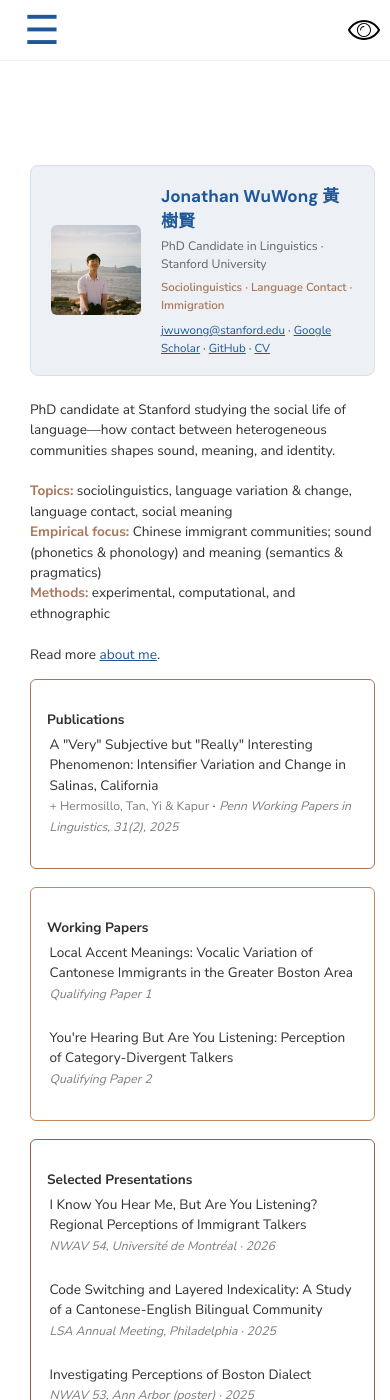
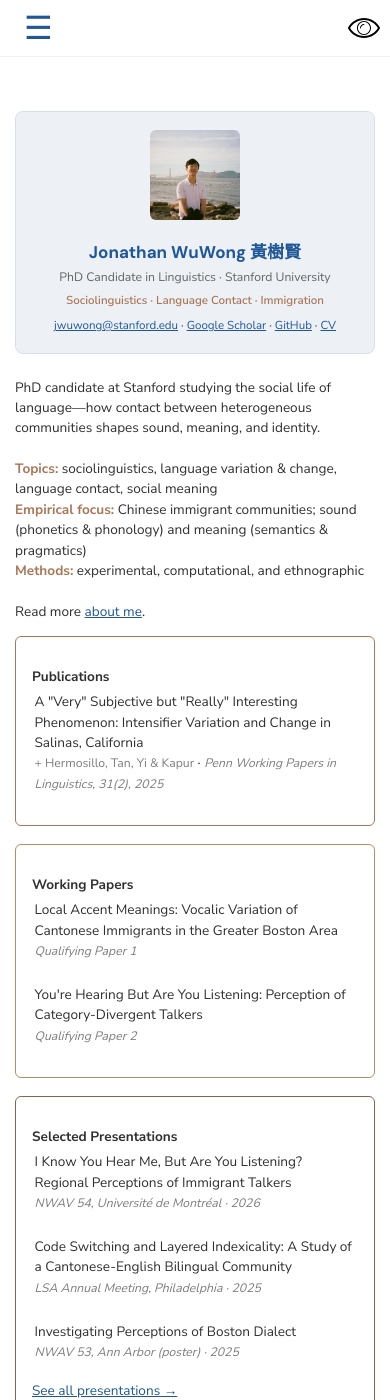
Before and after one commit to jwuwong/jwuwong.github.io, a Jekyll site: the page built from index.html, in a window 390 px wide and 1400 px high. Built offline with Jekyll 4.4.1, drawn with Linux system fonts in a browser that asks for light colours; some web fonts are replaced.

Commit message:
Clean layout, fix mobile top gap

```diff
--- a/_includes/header_mobile.html
+++ b/_includes/header_mobile.html
@@ -30,7 +30,6 @@
 
   <div class="grey-bar"></div>
 </div>
-<br><br>
 
 <script>
   function toggleMenu(btn) {
--- a/_sass/_layout.scss
+++ b/_sass/_layout.scss
@@ -40,7 +40,7 @@ time { color: #898989; margin: 0; }
 .container { max-width: $content-width; margin: 0 auto; }
 
 /* ============================================
-   TOP BAR (name left, toggle right)
+   TOP BAR (desktop: name left, toggle right)
    ============================================ */
 
 .topbar {
@@ -75,7 +75,7 @@ html.dark-mode .topbar-name { color: #7FA8D9; }
   align-items: flex-start;
   max-width: $content-width;
   margin: 0 auto;
-  padding-top: 54px;
+  padding-top: 54px;   /* clear the fixed desktop top bar */
 }
 
 .left-rail {
@@ -335,7 +335,7 @@ aside:not(.left-rail) {
    FOOTER
    ============================================ */
 
-footer { position: relative; bottom: 0; left: 0; text-align: center; padding: 200px; }
+footer { position: relative; bottom: 0; left: 0; text-align: center; padding: 40px 0; }
 
 /* ============================================
    MOBILE HAMBURGER MENU
@@ -345,7 +345,6 @@ footer { position: relative; bottom: 0; left: 0; text-align: center; padding: 20
   display: none; margin: 0; padding: 0;
   text-align: left; font-size: 1rem; font-family: inherit;
 }
-@media screen and (max-width: 900px) { .mobiledisp { display: block; } }
 
 .topnav-container { position: fixed; top: 0; left: 0; right: 0; z-index: 1000; }
 
@@ -355,13 +354,13 @@ footer { position: relative; bottom: 0; left: 0; text-align: center; padding: 20
   display: flex;
   align-items: center;
   justify-content: space-between;
-  height: 60px;
+  height: 56px;
   padding: 0 16px;
 }
 
 .topnav-links {
   position: absolute;
-  top: 60px; left: 16px;
+  top: 56px; left: 16px;
   min-width: 180px;
   background-color: $background-color;
   border: 1px solid $light;
@@ -386,9 +385,9 @@ footer { position: relative; bottom: 0; left: 0; text-align: center; padding: 20
 .topnav a, .topnav-links a {
   color: $link-color;
   text-decoration: none;
-  font-size: 25px;
+  font-size: 22px;
   display: block;
-  line-height: 60px;
+  line-height: 48px;
   padding: 0 16px;
 }
 .topnav a:hover, .topnav-links a:hover { color: $link-hover-color; }
@@ -397,7 +396,7 @@ html.dark-mode .topnav-links a.active { color: #7FA8D9; }
 
 .icon {
   background: transparent; border: 0; padding: 0 8px;
-  font-size: 40px; line-height: 55px; cursor: pointer; color: $link-color;
+  font-size: 32px; line-height: 56px; cursor: pointer; color: $link-color;
 }
 .icon:focus { outline: 2px solid $link-color; outline-offset: 2px; }
 .icon:hover, .icon:active { color: $link-hover-color; }
@@ -416,3 +415,19 @@ html.dark-mode .topnav-links a.active { color: #7FA8D9; }
 	left: 50%; right: 50%;
 	margin-left: -50vw; margin-right: -50vw;
 }
+
+/* ============================================
+   MOBILE OVERRIDES
+   ============================================ */
+
+@media screen and (max-width: 900px) {
+  .mobiledisp { display: block; }
+
+  .site-wrap {
+    flex-direction: column;
+    padding-top: 56px;   /* exactly the height of the fixed mobile bar */
+  }
+  .left-rail { display: none; }
+  .site-wrap main { padding: 15px; width: 100%; }
+  .bio-box { flex-direction: column; text-align: center; }
+}
```
